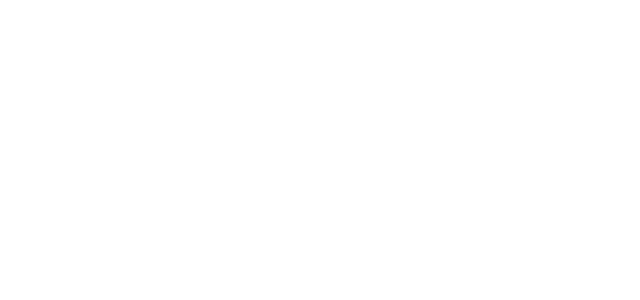
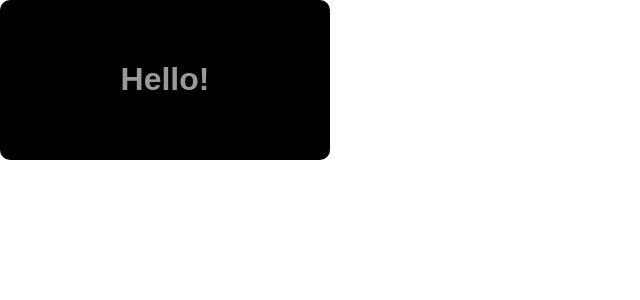
Before and after one commit to murziksasha/reactLearn, a React (Create React App) app in the folder my-app/: page / in a window 1280 px wide. Shown: the top 300 px of the page, without its empty margins (0-640 px from the left). Built offline with nearby package versions, Linux system fonts and the light colour scheme.

Commit message:
start template form book

```diff
--- a/my-app/src/App.js
+++ b/my-app/src/App.js
@@ -15,11 +15,36 @@
   }
 
   timerTick() {
-    this.setState(()=>{
+    this.setState(()=>({
 
         strikes: this.state.strikes + 100
 
-    })
+    }))
+  }
+
+  render(){
+    return (
+      <h1>Hello!</h1>
+    )
+  }
+}
+
+class LightningCounterDisplay extends Component {
+  render(){
+    const divStyle = {
+      width: 250,
+      textAlign: 'center',
+      backgroundColor: 'black',
+      padding: 40,
+      fontFamily: 'sans-serif',
+      color: '#999',
+      borderRadius: 10
+    };
+    return(
+      <div style={divStyle}>
+        <LightningCounter/>
+      </div>
+    )
   }
 }
 
@@ -30,7 +55,7 @@
   return (
 
     <div className='App'>
-
+      <LightningCounterDisplay/>
 
     </div>
 
```
